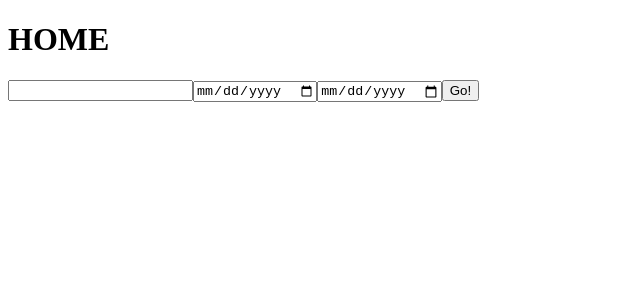
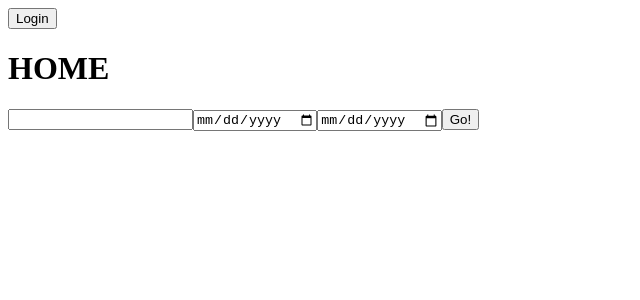
Before and after one commit to Atlantic-Otter/Where2Next, a React app: page /hotels in a window 1280 px wide. Shown: the top 300 px of the page, without its empty margins (0-640 px from the left). Built offline with nearby package versions, Linux system fonts and the light colour scheme.

Commit message:
Login button and login tests draft

```diff
--- a/mochaTests/schemaTest.js
+++ b/mochaTests/schemaTest.js
@@ -55,10 +55,11 @@ describe('Handling invalid input', function() {
     // TODO: add a User.remove(//some function to delete documents added from the test, perhaps add a `created_at: Date.now()` to schema - at end of test call .remove on any documents matching (Date.now() - 3000)
     var endedAt = Date.now();
     User.deleteMany({
-      created_at: {$gt: (endedAt - startedAt)}
+      created_at: {$gte: (endedAt - startedAt)}
     })
     .then(() => {
-      console.log(`time elapsed: ${endedAt - startedAt}ms`);
+      console.log('Removed db entries added during test');
+      console.log(`Time elapsed: ${endedAt - startedAt}ms`);
       mongoose.connection.close();
     })
     .catch((err) => {
--- a/src/App/App.js
+++ b/src/App/App.js
@@ -4,9 +4,11 @@ import { HashRouter as Router, Routes, Route } from "react-router-dom";
 import Dashboard from "../Dashboard/Dashboard.js";
 import LandingPage from "../LandingPage/LandingPage.js";
 import TripContext from "../TripContext";
+import LoginButton from '../Login/LoginButton.js';
 const App = () => {
   return (
     <TripContext.Provider value={{}}>
+      <LoginButton />
       <Router>
         <Routes>
           <Route path="/" element={<LandingPage />} />
--- /dev/null
+++ b/src/Login/LoginButton.js
@@ -0,0 +1,19 @@
+import React from 'react';
+
+const toggleModal = (event) => {
+  setModalView(!modalView);
+};
+
+const LoginButton = (props) => {
+  var [modalView, setModalView] = React.useState(false);
+  return (
+    <div>
+      <button id="login-button" onClick={toggleModal}>
+        Login
+      </button>
+
+    </div>
+  )
+};
+
+export default LoginButton;
--- /dev/null
+++ b/src/Login/LoginMenu.js
@@ -0,0 +1,6 @@
+import React from 'react';
+import ()
+
+const LoginMenu = () => {
+  // should render a menu (eventally a modal view) for user to login
+}
```
Also changed, not shown: 1 other file (tests, documents, lock files or other folders).
